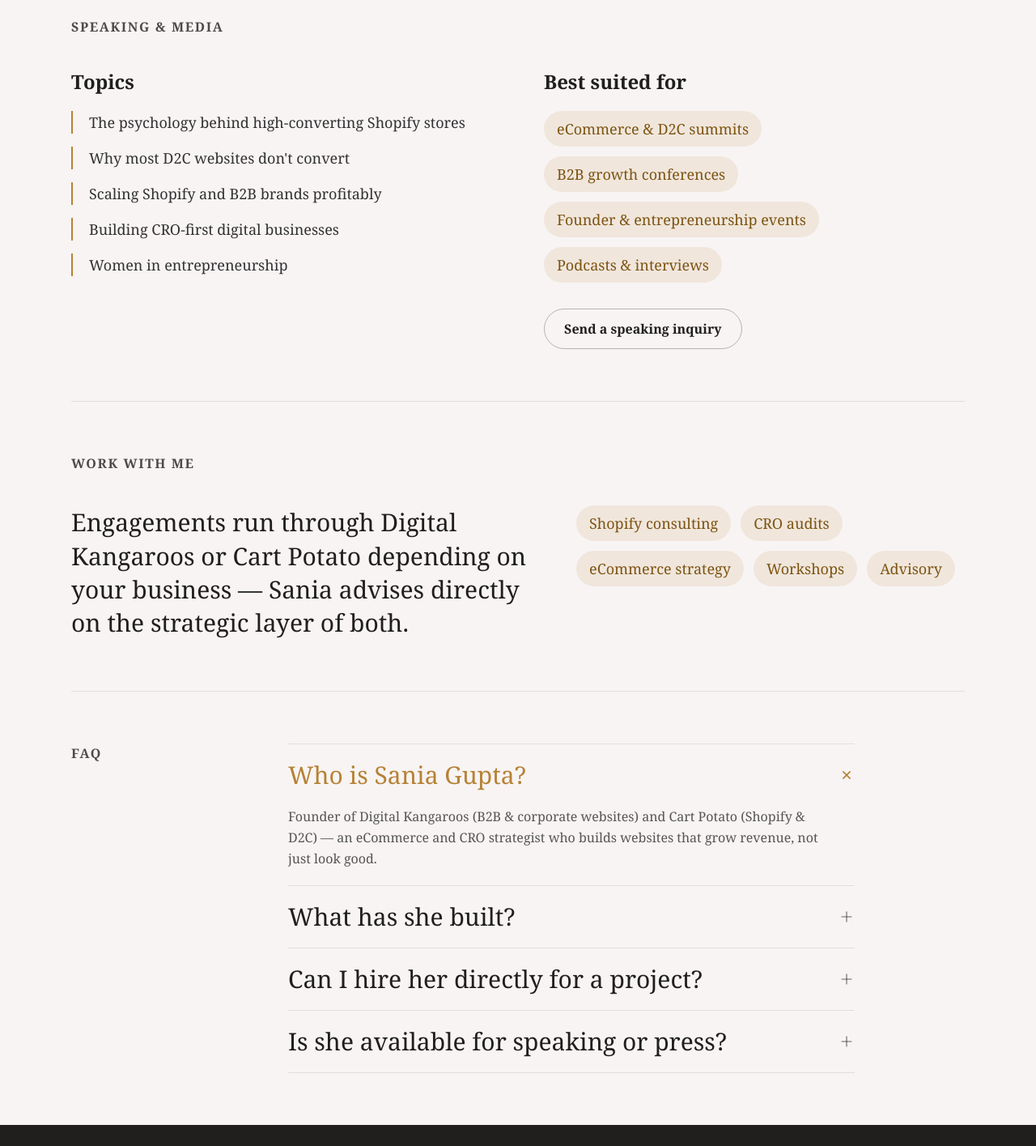
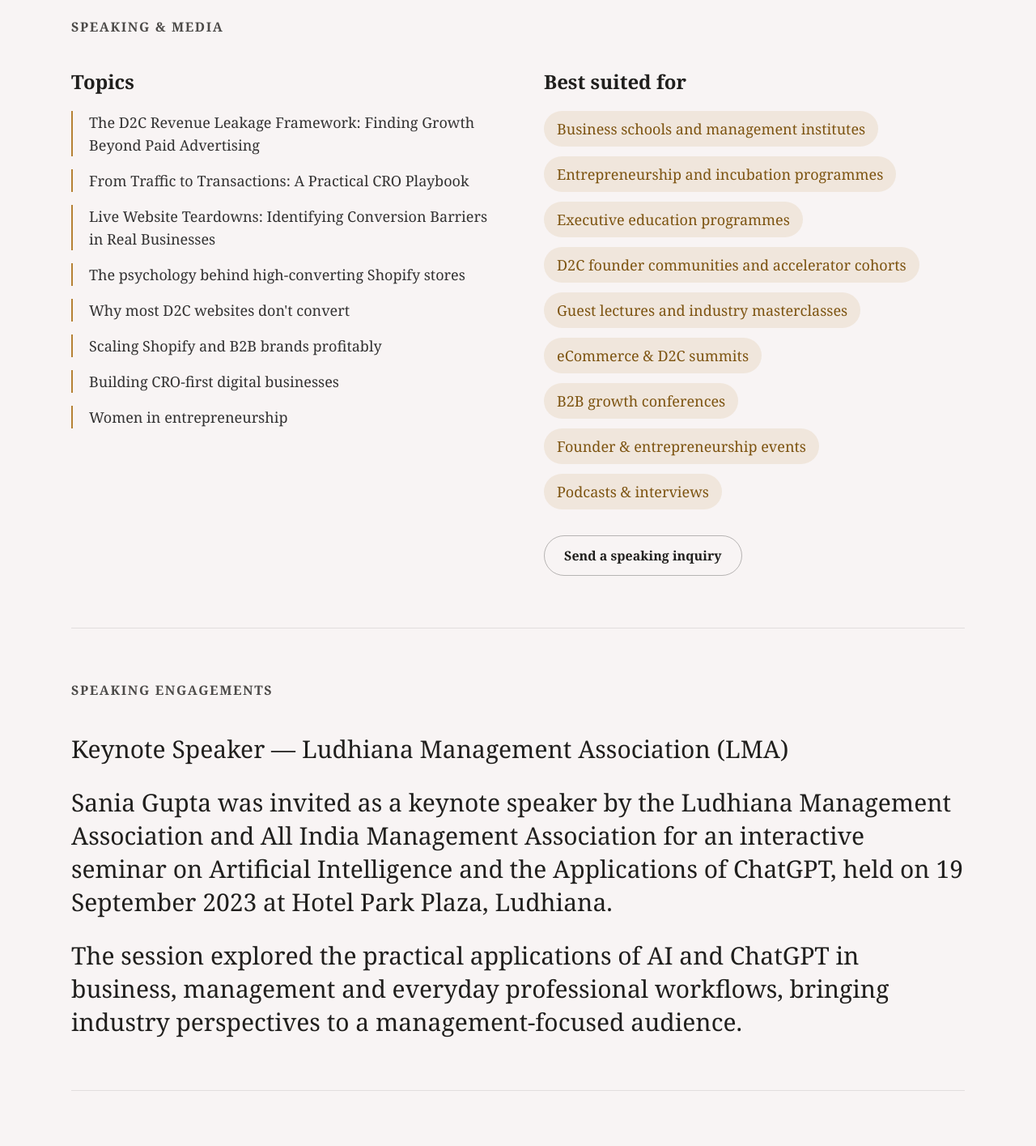
Before and after one commit to dkteam16/Sania-gupta-porfolio, a Next.js app: page / in a window 1280 px wide. Shown: the part 2740-4155 px from the top of the page at 81% size. Built offline with nearby package versions, Linux system fonts and the light colour scheme.

Commit message:
add new Speaking Engagements section

```diff
--- a/src/app/page.tsx
+++ b/src/app/page.tsx
@@ -318,7 +318,7 @@ export default function StandalonePortfolio() {
             </h1>
             <p className="text-sm sm:text-base leading-relaxed max-w-[540px] text-[#090909]/75 mb-5 sm:mb-6 font-light">
               Sania Gupta grows brands through strategy, UX and Conversion Rate
-              Optimization  as founder of{" "}
+              Optimization as founder of{" "}
               <a
                 href="https://digitalkangaroos.com"
                 target="_blank"
@@ -327,8 +327,7 @@ export default function StandalonePortfolio() {
               >
                 Digital Kangaroos
               </a>{" "}
-                (B2B &amp; corporate)
-              and{" "}
+              (B2B &amp; corporate) and{" "}
               <a
                 href="https://cartpotato.com"
                 target="_blank"
@@ -336,10 +335,8 @@ export default function StandalonePortfolio() {
                 className="text-[#b68235] underline underline-offset-2 decoration-[#b68235]/40 hover:text-[#7a5217]"
               >
                 Cart Potato
-              </a>
-              {" "}
-                 (Shopify &amp; D2C)
-              .
+              </a>{" "}
+              (Shopify &amp; D2C) .
             </p>
 
             <div className="flex flex-col sm:flex-row gap-3 sm:gap-4 mb-6 sm:mb-8 font-serif">
@@ -502,7 +499,8 @@ export default function StandalonePortfolio() {
             Case studies
           </h6>
           <p className="text-sm sm:text-base lg:text-lg leading-relaxed text-[#201f1d]/75 mb-8 sm:mb-10 font-light">
-            A selection of the businesses Digital Kangaroos and Cart Potato have worked with spanning healthcare, industrial and D2C.
+            A selection of the businesses Digital Kangaroos and Cart Potato have
+            worked with spanning healthcare, industrial and D2C.
           </p>
 
           {/* Brands Grid */}
@@ -636,6 +634,9 @@ export default function StandalonePortfolio() {
               </h3>
               <ul className="space-y-3 sm:space-y-4 font-light">
                 {[
+                  "The D2C Revenue Leakage Framework: Finding Growth Beyond Paid Advertising",
+                  "From Traffic to Transactions: A Practical CRO Playbook",
+                  "Live Website Teardowns: Identifying Conversion Barriers in Real Businesses",
                   "The psychology behind high-converting Shopify stores",
                   "Why most D2C websites don't convert",
                   "Scaling Shopify and B2B brands profitably",
@@ -658,6 +659,11 @@ export default function StandalonePortfolio() {
               </h3>
               <div className="flex flex-wrap gap-2 sm:gap-3 mb-6 sm:mb-8">
                 {[
+                  "Business schools and management institutes",
+                  "Entrepreneurship and incubation programmes",
+                  "Executive education programmes",
+                  "D2C founder communities and accelerator cohorts",
+                  "Guest lectures and industry masterclasses",
                   "eCommerce & D2C summits",
                   "B2B growth conferences",
                   "Founder & entrepreneurship events",
@@ -678,6 +684,24 @@ export default function StandalonePortfolio() {
                 Send a speaking inquiry
               </a>
             </div>
+          </div>
+        </section>
+
+        {/* Speaking Engagements Section */}
+        <section className="py-10 sm:py-12 lg:py-16 border-b border-[#201f1d]/10">
+          <h6 className="text-sm sm:text-base tracking-[0.1em] uppercase text-[#201f1d]/80 mb-6 sm:mb-10 font-bold">
+            Speaking Engagements
+          </h6>
+          <div className="font-serif text-xl sm:text-2xl lg:text-3xl leading-snug text-[#201f1d] space-y-6">
+            <p>
+              Keynote Speaker — Ludhiana Management Association (LMA)
+            </p>
+            <p>
+              Sania Gupta was invited as a keynote speaker by the Ludhiana Management Association and All India Management Association for an interactive seminar on Artificial Intelligence and the Applications of ChatGPT, held on 19 September 2023 at Hotel Park Plaza, Ludhiana.
+            </p>
+            <p>
+              The session explored the practical applications of AI and ChatGPT in business, management and everyday professional workflows, bringing industry perspectives to a management-focused audience.
+            </p>
           </div>
         </section>
 
```
